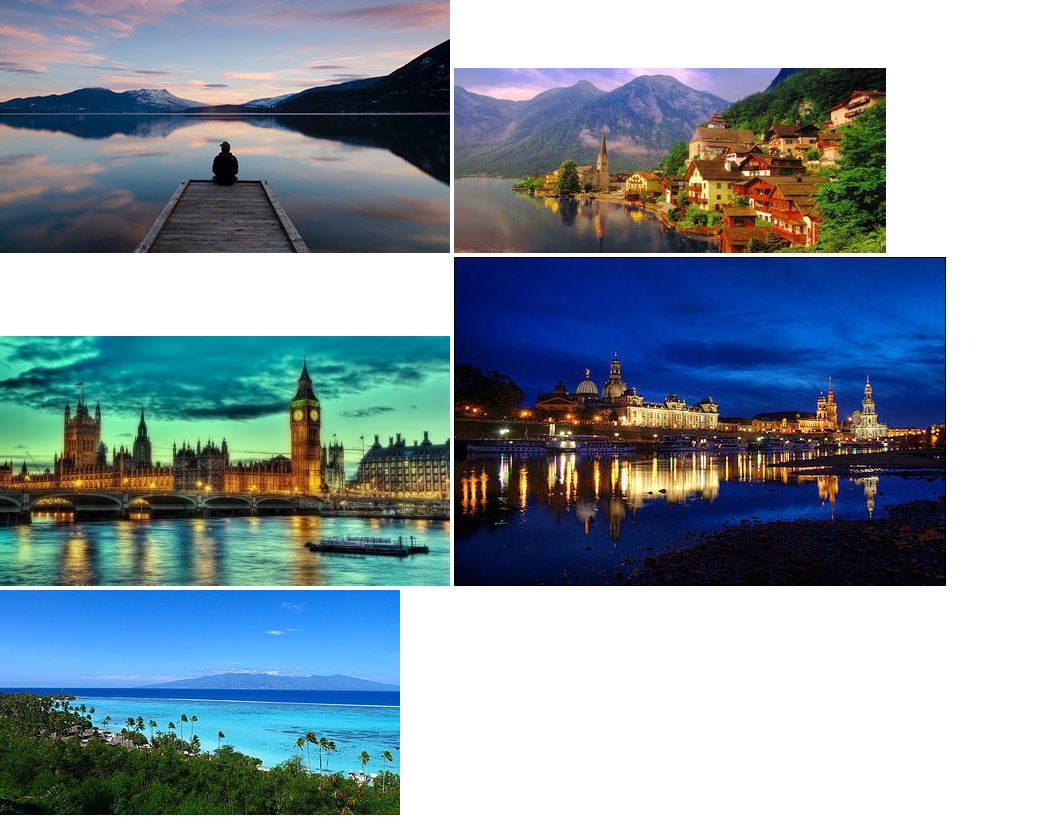
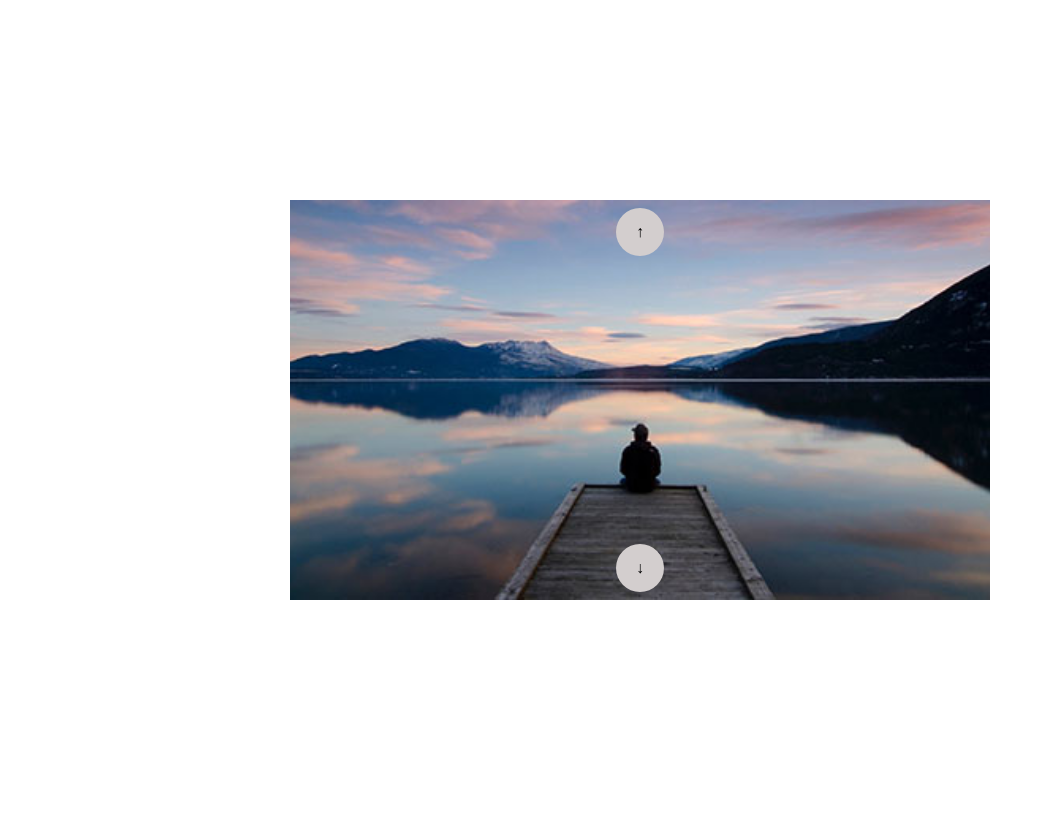
Before and after one commit to DiceglieA/-js-array-carousel, a plain HTML site: page index.html in a window 1280 px wide. Shown: the whole page, without its empty margins (0-1053 px from the left). Drawn offline with Linux system fonts and the light colour scheme.

Commit message:
milestone1

```diff
--- a/css/style.css
+++ b/css/style.css
@@ -1,5 +1,55 @@
 * {
-    margin: 0;
-    padding: 0;
-    box-sizing: border-box;
+	margin: 0;
+	padding: 0;
+	box-sizing: border-box;
 }
+
+body {
+	display: flex;
+	height: 100vh;
+}
+
+.slider {
+	position: relative;
+	margin: auto;
+	height: 85%;
+	width: 65%;
+	max-width: 700px;
+	max-height: 400px;
+}
+
+.controls {
+	display: flex;
+    flex-direction: column;
+	justify-content: space-between;
+	align-items: center;
+	position: absolute;
+	inset: 0;
+	z-index: 10;
+}
+
+.btn-top, .btn-bottom {
+	display: flex;
+	justify-content: center;
+	align-items: center;
+	margin: .5rem;
+	width: 3rem;
+	height: 3rem;
+	border-radius: 100%;
+	background-color: rgb(211, 206, 206);
+}
+
+.btn-top:hover, .btn-bottom:hover {
+	background-color: rgb(125, 206, 137);
+	cursor: pointer;
+}
+
+
+.img {
+    position: absolute;
+	inset: 0;
+	width: 100%;
+	height: 100%;
+	object-fit: cover;
+	object-position: center;
+}
--- a/index.html
+++ b/index.html
@@ -9,14 +9,14 @@
     <script src="script/main.js" defer></script>
 </head>
 <body>
-    <div>
+    <div class="slider">
         <div>
-            <img src="img/01.jpg" alt="image">
-            <img src="img/02.jpg" alt="image">
-            <img src="img/03.jpg" alt="image">
-            <img src="img/04.jpg" alt="image">
-            <img src="img/05.jpg" alt="image">
+            <img class="img" src="img/01.jpg" alt="image">
         </div>
+        <div class="controls">
+			<div class="btn-top">&#8593;</div>
+			<div class="btn-bottom">&#8595;</div>
+		</div>
     </div>
 </body>
 </html>
```
